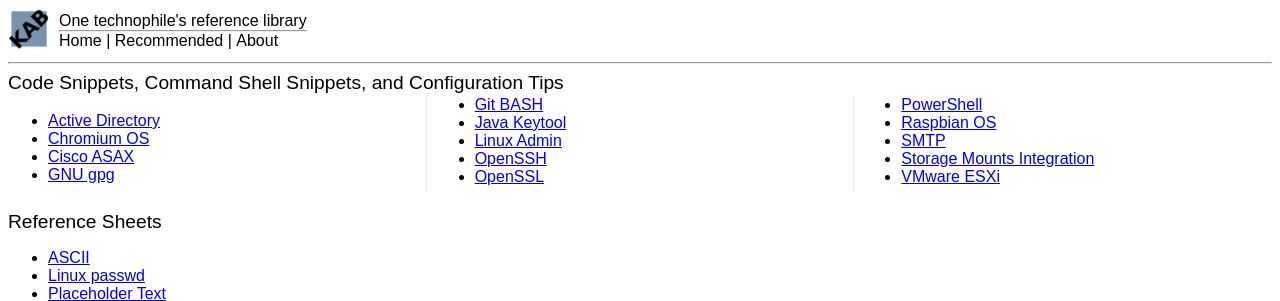
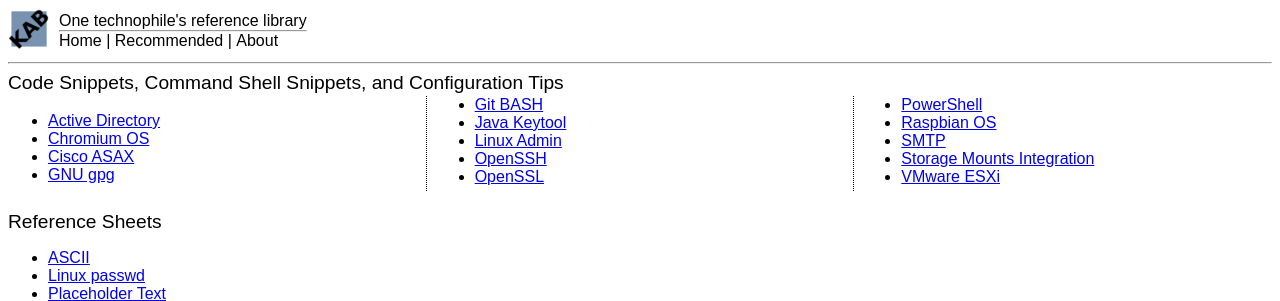
Before and after one commit to kabtech/kab, a Jekyll site: the page built from index.md, in a window 1280 px wide. Shown: the top 301 px of the page. Built offline with Jekyll 4.4.1, drawn with Linux system fonts in a browser that asks for light colours; comment, search, counter and statistics services are not loaded.

Commit message:
Update main.css

```diff
--- a/css/main.css
+++ b/css/main.css
@@ -86,9 +86,9 @@
   -webkit-column-width: 200px;
      -moz-column-width: 200px;
           column-width: 200px;
-  -webkit-column-rule: 1px dotted #ddd;
-     -moz-column-rule: 1px dotted #ddd;
-          column-rule: 1px dotted #ddd;
+  -webkit-column-rule: 1px dotted black;
+     -moz-column-rule: 1px dotted black;
+          column-rule: 1px dotted black;
 }
 
 /*ID BASED STYLE */
```
